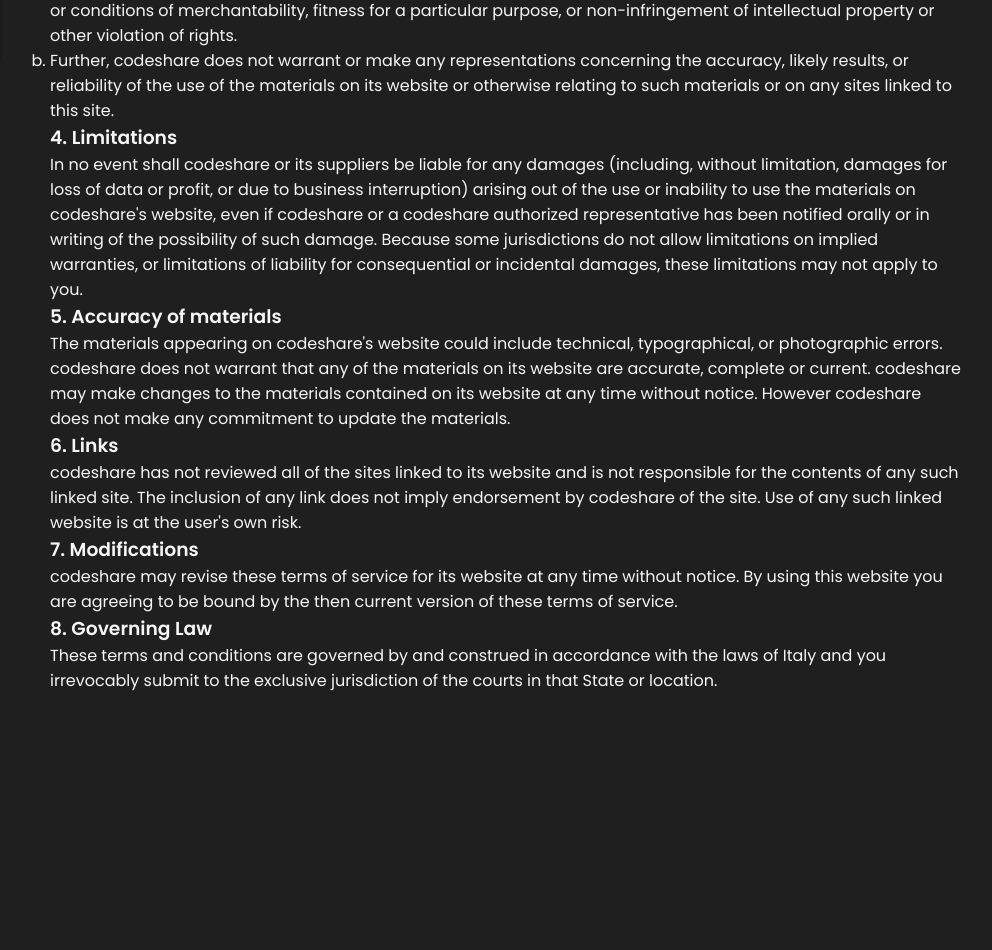
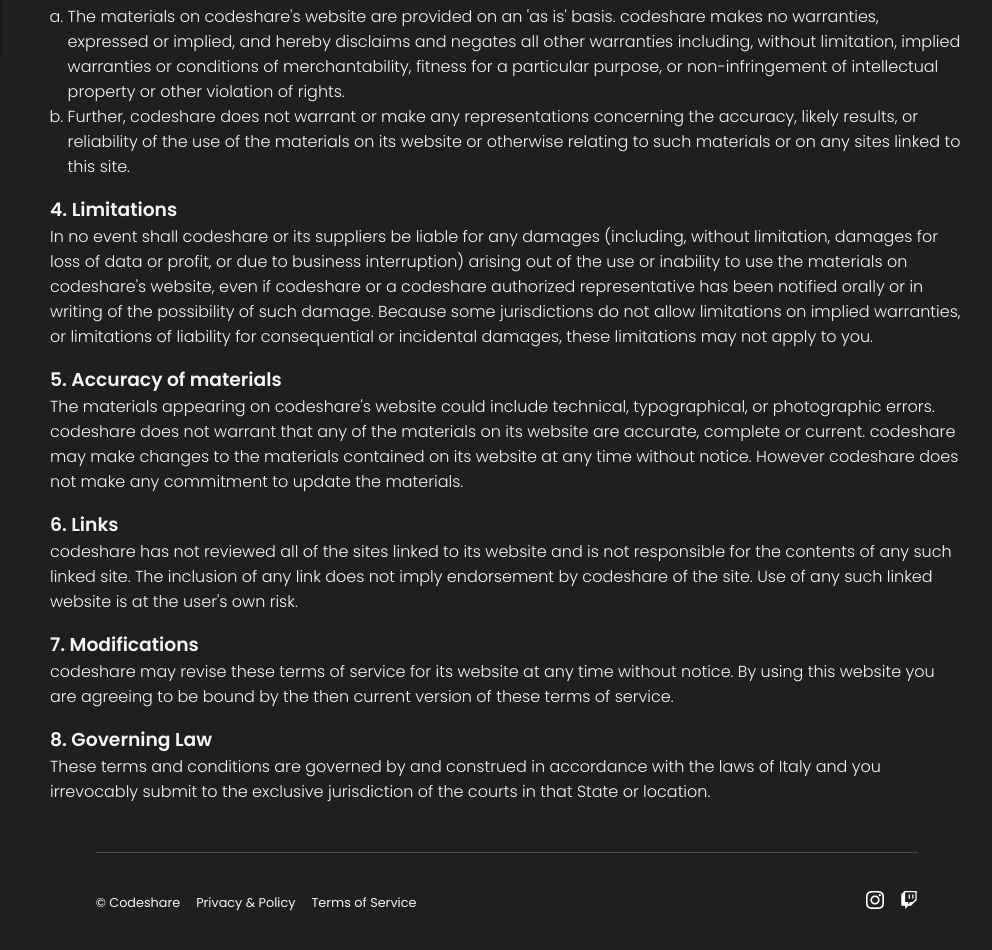
Before and after one commit to mattiapomelli/codeshare, a Next.js app: page /terms in a window 1280 px wide. Shown: the part 740-1690 px from the top of the page, without its empty margins (268-1260 px from the left). Before the commit the page ends 1433 px from the top, so only its background shows below. Built offline with nearby package versions, Linux system fonts and the light colour scheme; no server answers.

Commit message:
added footer

```diff
--- /dev/null
+++ b/components/Footer.js
@@ -0,0 +1,49 @@
+import Flex from './Flex'
+import { Icon } from './Icon/Icon'
+import Link from 'next/link'
+import styled from 'styled-components'
+
+const FooterContainer = styled.footer`
+    font-size: 0.8rem;
+    padding: 2.4rem 0;
+    width: 90%;
+    max-width: 1200px;
+    border-top: 1px solid ${props => props.theme.colors.details};
+    margin: auto;
+    margin-top: 3rem;
+    ul:first-of-type{ flex: 1;}
+`
+
+const LinksList = styled(Flex)`
+    list-style-type: none;
+    /* flex-flow: column wrap; */
+
+    li:not(:last-of-type) {
+        margin-right: 1rem;
+    }
+    a {
+        cursor: pointer;
+    }
+`
+
+export default function Footer() {
+    return (
+        <FooterContainer>
+            <Flex h="space-between" v="center" flexWrap="wrap">
+                <LinksList as="ul" flexWrap="wrap">
+                    <li>&copy; Codeshare</li>
+                    <Link href="/privacy-policy">
+                        <li><a>Privacy & Policy</a></li>
+                    </Link>
+                    <Link href="/terms">
+                        <li><a>Terms of Service</a></li>
+                    </Link>
+                </LinksList>
+                <LinksList as="ul" flexWrap="wrap" h="flex-end">
+                    <li><Icon name="instagram" type="primary" size={18}/></li>
+                    <li><Icon name="twitch" type="primary" size={18}/></li>
+                </LinksList>
+            </Flex>
+        </FooterContainer>
+    )
+}
--- a/pages/_app.js
+++ b/pages/_app.js
@@ -6,6 +6,7 @@ import Layout from "../components/Layout/Layout"
 import theme from "../themes/theme"
 import { useRouter } from "next/router"
 import { initGA } from '../utils/analytics'
+import Footer from '../components/Footer'
 
 const GlobalStyle = createGlobalStyle`
 	* {
@@ -49,9 +50,17 @@ export default function App({ Component, pageProps }) {
 				<ThemeProvider theme={theme}>
 					<GlobalStyle />
 					{
-						paths.includes(router.pathname) ? <Component {...pageProps} /> : (
+						paths.includes(router.pathname) ?
+						(
+							<>
+								<Component {...pageProps} />
+								<Footer/>
+							</>
+						) :
+						(
 							<Layout>
-							<Component {...pageProps} />
+								<Component {...pageProps} />
+								<Footer/>
 							</Layout>
 						)
 					}
--- a/pages/terms.js
+++ b/pages/terms.js
@@ -6,7 +6,11 @@ import Logo from '../components/Logo'
 import { logPageView } from '../utils/analytics'
 
 const FlexContainer = styled(Flex)`
-    height: 70vh;
+    margin-bottom: 3rem;
+    font-weight: 300;
+    h3 { margin-top: 1rem }
+    ol { padding-left: 1.1rem }
+    a { color: #AF90F2 }
 `
 
 export default function terms() {
@@ -18,16 +22,15 @@ export default function terms() {
         <FlexContainer v="center" h="top" dir="column">
             <Logo
                 noText
-                style={{ marginBottom: '3rem' }}
             />
-            <H2>Terms of service</H2>
-            <FlexContainer v="top" h="top" dir="column">
+            <H2 style={{ margin: '1rem 0 3rem 0' }}>Terms of service</H2>
+            <div>
                 <h3>1. Terms</h3>
-                <p>By accessing the website at <a style={{ color:"#AF90F2"}} href="http://codeshare.tech">http://codeshare.tech</a>, you are agreeing to be bound by these terms of service, all applicable laws and regulations, and agree that you are responsible for compliance with any applicable local laws. If you do not agree with any of these terms, you are prohibited from using or accessing this site. The materials contained in this website are protected by applicable copyright and trademark law.</p>
+                <p>By accessing the website at <a href="http://codeshare.tech">http://codeshare.tech</a>, you are agreeing to be bound by these terms of service, all applicable laws and regulations, and agree that you are responsible for compliance with any applicable local laws. If you do not agree with any of these terms, you are prohibited from using or accessing this site. The materials contained in this website are protected by applicable copyright and trademark law.</p>
                 <h3>2. Use License</h3>
                 <ol type="a">
                     <li>Permission is granted to temporarily download one copy of the materials (information or software) on codeshare's website for personal, non-commercial transitory viewing only. This is the grant of a license, not a transfer of title, and under this license you may not:
-   <ol type="i">
+                        <ol type="i">
                             <li>modify or copy the materials;</li>
                             <li>use the materials for any commercial purpose, or for any public display (commercial or non-commercial);</li>
                             <li>attempt to decompile or reverse engineer any software contained on codeshare's website;</li>
@@ -52,7 +55,7 @@ export default function terms() {
                 <p>codeshare may revise these terms of service for its website at any time without notice. By using this website you are agreeing to be bound by the then current version of these terms of service.</p>
                 <h3>8. Governing Law</h3>
                 <p>These terms and conditions are governed by and construed in accordance with the laws of Italy and you irrevocably submit to the exclusive jurisdiction of the courts in that State or location.</p>
-            </FlexContainer>
+            </div>
         </FlexContainer>
     )
 }
```
Also changed, not shown: components/Icon/icons.js (+8 -0 lines), pages/privacy-policy.js (+6 -5 lines).
